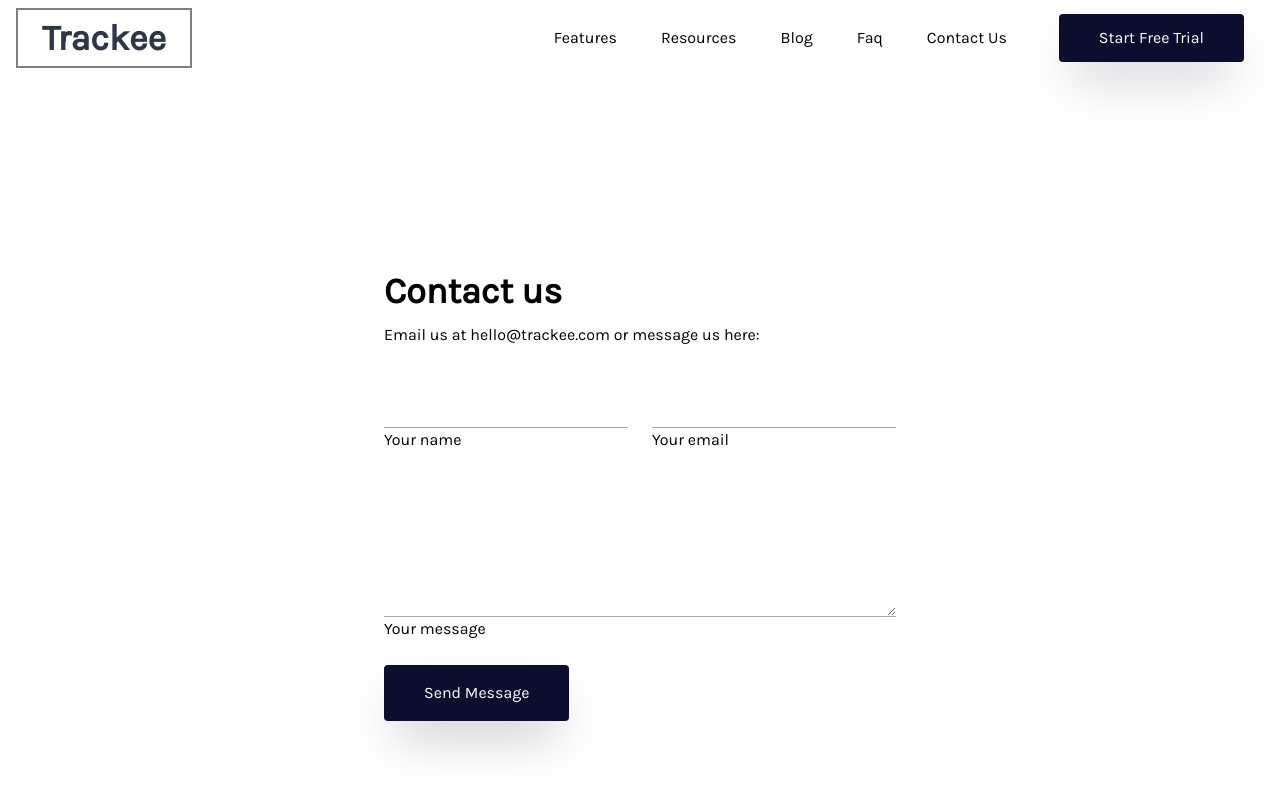
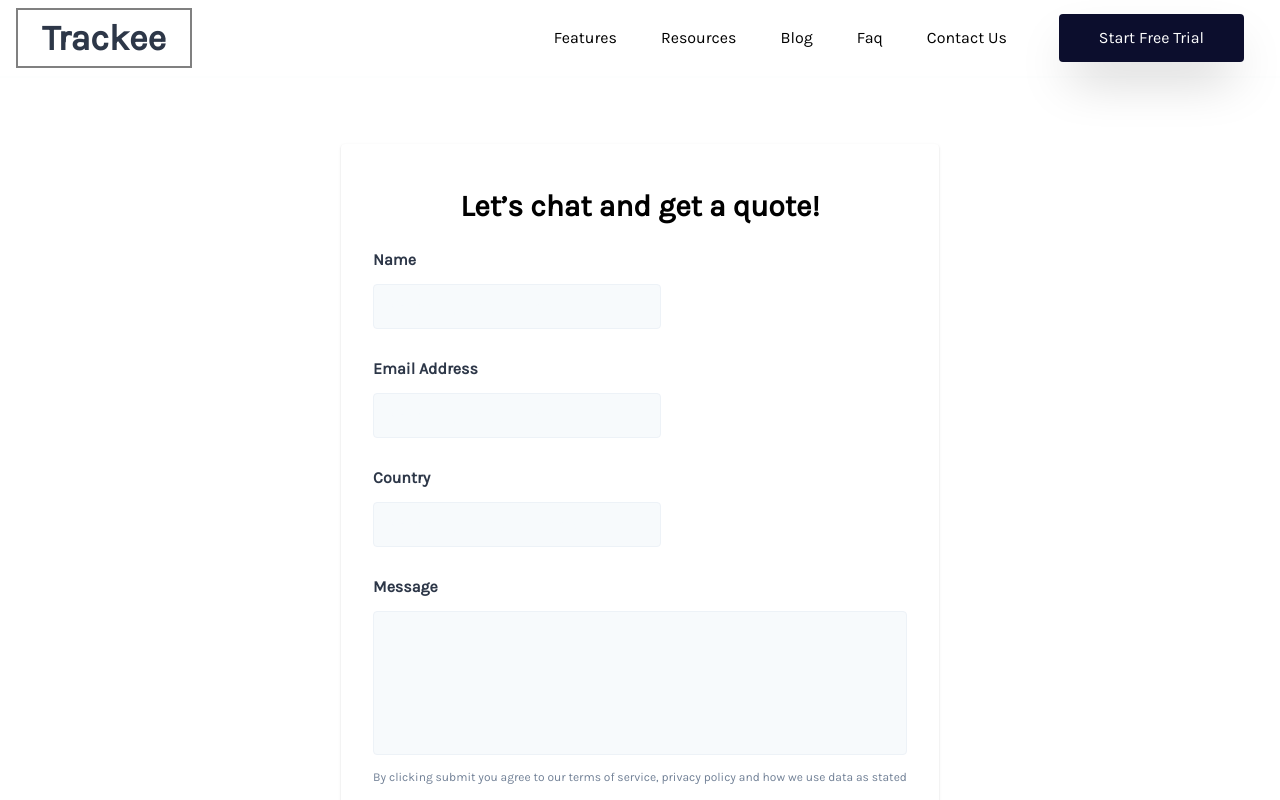
Before and after one commit to Emilsone/old-trackee-page, a Vue app: page /contact-us in a window 1280 px wide. Shown: the top 800 px of the page. Built offline with nearby package versions, Linux system fonts and the light colour scheme.

Commit message:
restructure contact page

```diff
--- a/src/views/ContactPage.vue
+++ b/src/views/ContactPage.vue
@@ -2,93 +2,152 @@
   <main>
     <TheHeader />
     <section>
-     <div class="flex min-h-screen items-center justify-start bg-white mt-24">
-    <div class="mx-auto w-full max-w-lg">
-      <h1 class="text-4xl font-bold">Contact us</h1>
-      <p class="mt-3">Email us at hello@trackee.com or message us here:</p>
+      <div class="w-full flex items-center justify-center my-12">
+        <div class="mt-24 bg-white shadow rounded py-12 lg:px-28 px-8">
+          <p
+            class="
+              md:text-3xl
+              text-xl
+              font-bold
+              leading-7
+              text-center text-black
+            "
+          >
+            Let’s chat and get a quote!
+          </p>
 
-      <form action="" class="mt-10">
-        <input type="hidden" name="access_key" value="YOUR_ACCESS_KEY_HERE" />
-        <div class="grid gap-6 sm:grid-cols-2">
-          <div class="relative z-0">
+          <div class="items-center mt-8">
+            <div class="md:w-72 flex flex-col md:mt-0 mt-4">
+              <label class="text-base font-semibold leading-none text-gray-800"
+                >Name</label
+              >
               <input
-              type="text"
-              name="name"
+                tabindex="0"
+                arial-label="Please input your name"
+                type="name"
                 class="
-                peer
-                block
-                w-full
-                appearance-none
-                border-0 border-b border-gray-500
-                bg-transparent
-                py-2.5
-                px-0
-                text-sm text-gray-900
-                focus:border-blue-600 focus:outline-none focus:ring-0
+                  text-base
+                  leading-none
+                  text-gray-900
+                  p-3
+                  focus:oultine-none focus:border-indigo-700
+                  mt-4
+                  bg-gray-100
+                  border
+                  rounded
+                  border-gray-200
+                  placeholder-gray-100
                 "
-              placeholder=" "
+                placeholder="Please input your name"
               />
-            <label class="">Your name</label>
-          </div>
-          <div class="relative z-0">
-            <input
-              type="text"
-              name="email"
-              class="
-                peer
-                block
-                w-full
-                appearance-none
-                border-0 border-b border-gray-500
-                bg-transparent
-                py-2.5
-                px-0
-                text-sm text-gray-900
-                focus:border-blue-600 focus:outline-none focus:ring-0
-              "
-              placeholder=" "
-            />
-            <label class="">Your email</label>
-          </div>
-          <div class="relative z-0 col-span-2">
-            <textarea
-              name="message"
-              rows="5"
-              class="
-                peer
-                block
-                w-full
-                appearance-none
-                border-0 border-b border-gray-500
-                bg-transparent
-                py-2.5
-                px-0
-                text-md text-gray-900
-                focus:border-blue-600 focus:outline-none focus:ring-0
-              "
-              placeholder=" "
-            ></textarea>
-            <label class="">Your message</label>
             </div>
           </div>
-
+          <div class="items-center mt-8">
+            <div class="md:w-72 flex flex-col md:mt-0 mt-4">
+              <label class="text-base font-semibold leading-none text-gray-800"
+                >Email Address</label
+              >
+              <input
+                tabindex="0"
+                arial-label="Please input your name"
+                type="name"
+                class="
+                  text-base
+                  leading-none
+                  text-gray-900
+                  p-3
+                  focus:oultine-none focus:border-indigo-700
+                  mt-4
+                  bg-gray-100
+                  border
+                  rounded
+                  border-gray-200
+                  placeholder-gray-100
+                "
+                placeholder="Please input your name"
+              />
+            </div>
+          </div>
+          <div class="items-center mt-8">
+            <div class="md:w-72 flex flex-col md:mt-0 mt-4">
+              <label class="text-base font-semibold leading-none text-gray-800"
+                >Country</label
+              >
+              <input
+                tabindex="0"
+                arial-label="Please input country name"
+                type="name"
+                class="
+                  text-base
+                  leading-none
+                  text-gray-900
+                  p-3
+                  focus:oultine-none focus:border-indigo-700
+                  mt-4
+                  bg-gray-100
+                  border
+                  rounded
+                  border-gray-200
+                  placeholder-gray-100
+                "
+                placeholder="Please input country name"
+              />
+            </div>
+          </div>
+          <div>
+            <div class="w-full flex flex-col mt-8">
+              <label class="text-base font-semibold leading-none text-gray-800"
+                >Message</label
+              >
+              <textarea
+                tabindex="0"
+                aria-label="leave a message"
+                role="textbox"
+                type="name"
+                class="
+                  h-36
+                  text-base
+                  leading-none
+                  text-gray-900
+                  p-3
+                  focus:oultine-none focus:border-indigo-700
+                  mt-4
+                  bg-gray-100
+                  border
+                  rounded
+                  border-gray-200
+                  placeholder-gray-100
+                  resize-none
+                "
+              ></textarea>
+            </div>
+          </div>
+          <p class="text-xs leading-3 text-gray-600 mt-4">
+            By clicking submit you agree to our terms of service, privacy policy
+            and how we use data as stated
+          </p>
+          <div class="flex items-center justify-center w-full">
             <button
               class="
-            mt-6
-            inline-block
+                lg:mt-12
+                mt-4
+                btn-sign
+                text-base
+                font-semibold
+                leading-none
                 text-white
-            shadow-2xl
-            btn-sign
+                py-4
                 px-10
-            no-underline
-            hover:text-underline
-            py-4
+                rounded
+                focus:ring-2
+                focus:ring-offset-2
+                focus:ring-indigo-700
+                focus:outline-none
               "
-          href="#"
             >
-          <router-link to="/login">Send Message</router-link>
+              Send Message
             </button>
-      </form>
+          </div>
         </div>
       </div>
     </section>
@@ -99,7 +158,7 @@
 import TheHeader from "@/components/mainpage/TheHeader.vue";
 import TheFooter from "@/components/mainpage/TheFooter.vue";
 export default {
-  name:"ContactPage",
+  name: "ContactPage",
   components: {
     TheHeader,
     TheFooter,
```
Lines whose indentation alone changed are shown as unchanged.
